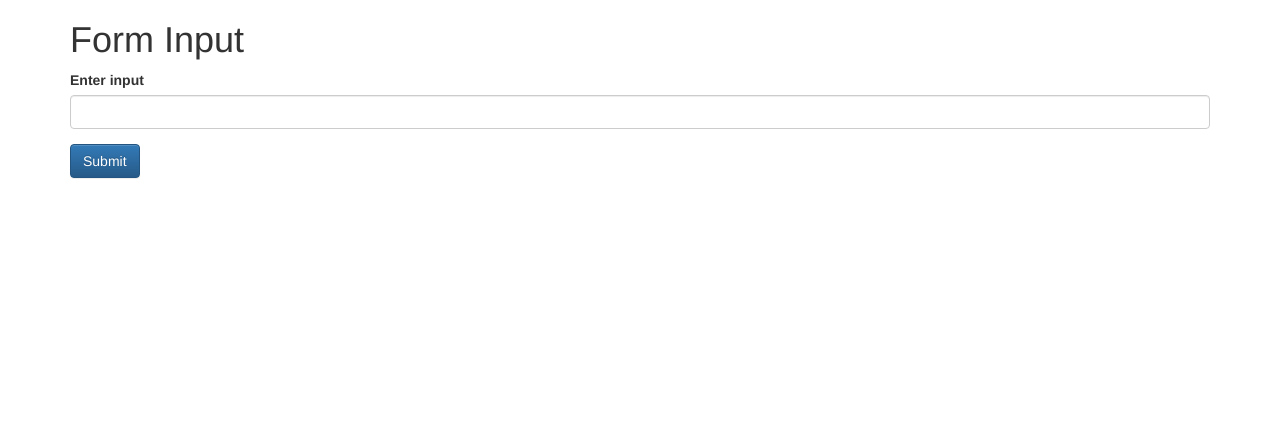
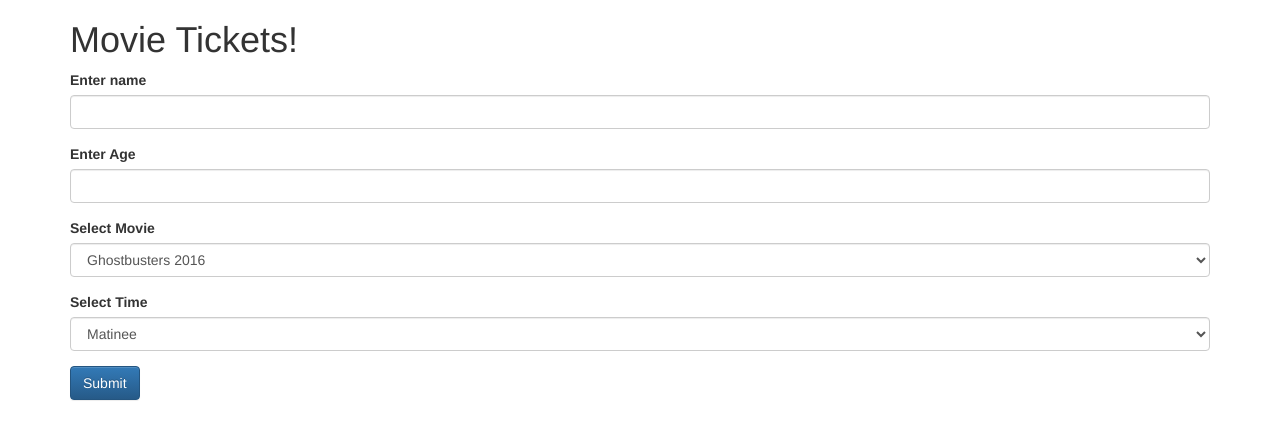
Before and after one commit to kylelange/movies, a plain HTML site: page index.html in a window 1280 px wide. Drawn offline with Linux system fonts and the light colour scheme.

Commit message:
add UI javascript interaction.

```diff
--- a/index.html
+++ b/index.html
@@ -7,17 +7,36 @@
     <script src='js/jquery-3.1.0.js'></script>
     <script src='js/bootstrap.min.js' type='text/javascript'></script>
     <script src='js/scripts.js'></script>
-    <title>Template</title>
+    <title>Movie Tickets</title>
   </head>
   <body>
 
     <!-- Simple Form Input for Testing -->
     <div class="container">
-      <h1>Form Input</h1>
+      <h1>Movie Tickets!</h1>
       <form id="inputForm">
         <div class="form-group">
-          <label for="input">Enter input</label>
-          <input id="input" class="form-control" type="text">
+          <label for="name-input">Enter name</label>
+          <input id="name-input" class="form-control" type="text" required>
+        </div>
+        <div class="form-group">
+          <label for="age-input">Enter Age</label>
+          <input id="age-input" class="form-control" type="number" required>
+        </div>
+        <div class="form-group">
+          <label for="movie-select">Select Movie</label>
+          <select id="movie-select" class = "form-control">
+            <option value = "0">Ghostbusters 2016</option>
+            <option value = "1">Star Wars: A New Hope</option>
+            <option value = "2">Star Trek Beyond</option>
+          </select>
+        </div>
+        <div class="form-group">
+          <label for="time-select">Select Time</label>
+          <select id="time-select" class = "form-control">
+            <option value = "0">Matinee</option>
+            <option value = "1">Evening</option>
+          </select>
         </div>
         <button type="submit" class="btn btn-primary">Submit</button>
       </form>
--- a/js/scripts.js
+++ b/js/scripts.js
@@ -1,5 +1,5 @@
 //<!-- Back End -->
-function Movie = (_name, _times, _1stRun) {
+function Movie(_name, _times, _1stRun) {
   this.movie = _name;
   this.times = _times;
   this.firstRun = _1stRun
@@ -9,7 +9,9 @@ var ghostbusters = new Movie ("Ghostbusters 2016", ["1:30", "7:00"], true);
 var starWarsIV = new Movie("Star Wars: A New Hope", ["3:00", "8:00"], false);
 var starTrekBeyond = new Movie("Star Trek Beyond", ["10:00", "9:00"], true);
 
-function Ticket = (_name, _age, _movie, _time) {
+var movies = [ghostbusters, starWarsIV, starTrekBeyond];
+
+function Ticket(_name, _age, _movie, _time) {
   this.name = _name;
   this.age = _age;
   this.movie = _movie;
@@ -40,5 +42,19 @@ $(document).ready(function(){
   $("form#inputForm").submit(function(event){
     event.preventDefault();
 
+    var userName = $("#name-input").val();
+    var userAge = parseInt($("#age-input").val());
+    var movieSelect = parseInt($("#movie-select").val());
+    var timeSelect = parseInt($("#time-select").val());
+    //var userMovie;
+    // if (ghostbusters.movie === movieSelect) {
+    //   userMovie = ghostbusters;
+    // } else if (starWarsIV.movie === movieSelect) {
+    //   userMovie = starWarsIV;
+    // } else {
+    //   userMovie = starTrekBeyond;
+    // }
+    var newTicket = new Ticket (userName, userAge, movies[movieSelect], timeSelect);
+    console.log(newTicket);
   });
 });
```
Also changed, not shown: 1 other file.
